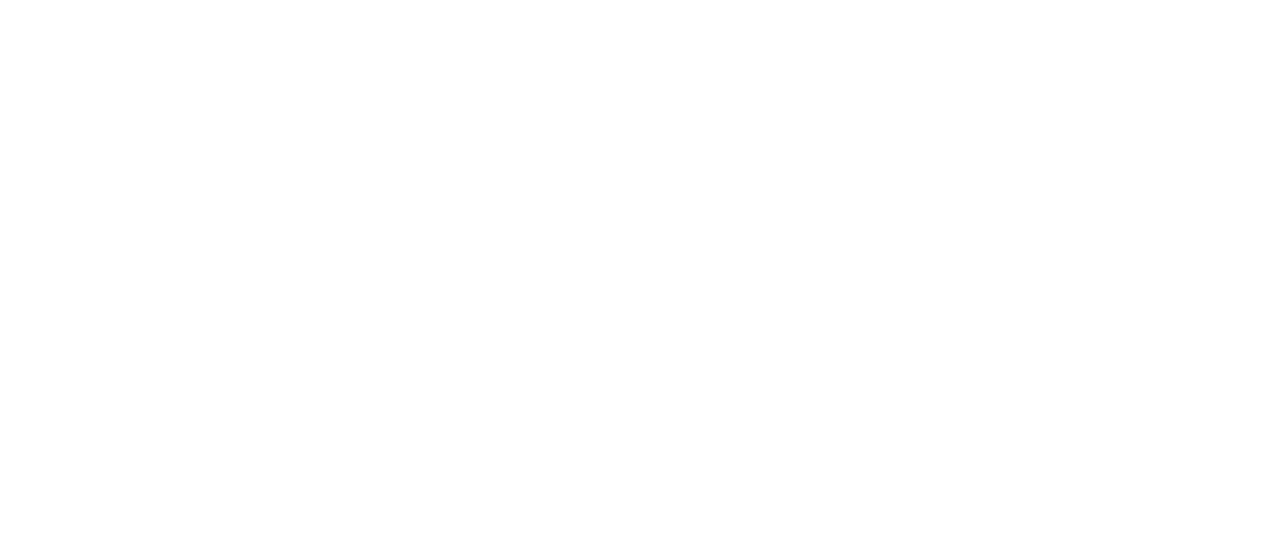
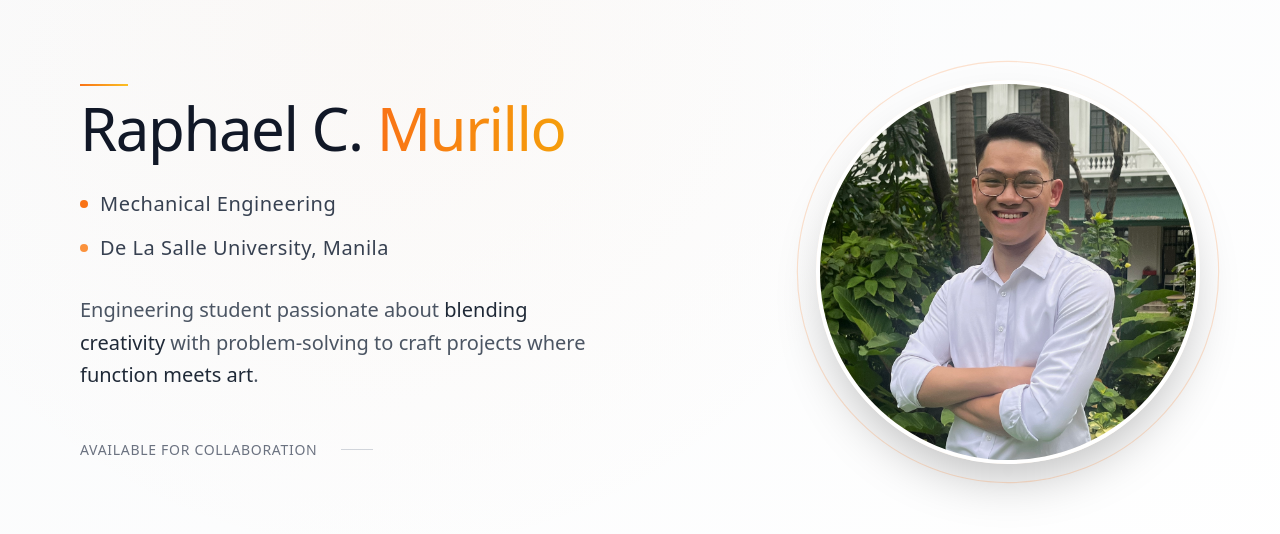
Before and after one commit to megaraph/web-portfolio, a React (Vite) app: page / in a window 1280 px wide. Shown: the part 928-1462 px from the top of the page. Before the commit the page ends 800 px from the top, so only its background shows below. Built offline with nearby package versions, Linux system fonts and the light colour scheme.

Commit message:
feat: about section

```diff
--- a/src/App.tsx
+++ b/src/App.tsx
@@ -1,5 +1,5 @@
 import Hero from "./sections/Hero";
-// import About from "./sections/About";
+import About from "./sections/About";
 // import Projects from "./sections/Projects";
 // import Contact from "./sections/Contact";
 
@@ -7,9 +7,9 @@
     return (
         <div className="min-h-screen">
             <Hero />
-            {/* <About />
-            <Projects />
-            <Contact /> */}
+            <About />
+            {/* <Projects /> */}
+            {/* <Contact /> */}
         </div>
     );
 }
--- a/src/sections/About.tsx
+++ b/src/sections/About.tsx
@@ -0,0 +1,95 @@
+import portrait from "../assets/img/portrait.jpg";
+
+export default function About() {
+    return (
+        <section
+            id="about"
+            className="relative min-h-screen flex items-center justify-center bg-gradient-to-br from-gray-50 to-white dark:from-gray-950 dark:to-black"
+        >
+            {/* Subtle background pattern */}
+            <div className="absolute inset-0 bg-[radial-gradient(circle_at_30%_20%,rgba(251,146,60,0.03),transparent_50%)] dark:bg-[radial-gradient(circle_at_30%_20%,rgba(251,146,60,0.05),transparent_50%)]"></div>
+
+            <div className="relative z-10 max-w-7xl mx-auto px-8 lg:px-12">
+                <div className="grid lg:grid-cols-2 gap-16 lg:gap-24 items-center">
+                    {/* Left Content Column */}
+                    <div className="order-2 lg:order-1 space-y-8">
+                        {/* Name with subtle accent */}
+                        <div className="space-y-3">
+                            <div className="w-12 h-[2px] bg-gradient-to-r from-orange-500 to-amber-400"></div>
+                            <h2 className="text-5xl lg:text-6xl font-light tracking-tight text-gray-900 dark:text-white">
+                                Raphael C.{" "}
+                                <span className="font-medium bg-gradient-to-r from-orange-500 to-amber-500 bg-clip-text text-transparent">
+                                    Murillo
+                                </span>
+                            </h2>
+                        </div>
+
+                        {/* Credentials */}
+                        <div className="space-y-4">
+                            <div className="flex items-center gap-3">
+                                <div className="w-2 h-2 rounded-full bg-orange-500"></div>
+                                <p className="text-xl font-light text-gray-700 dark:text-gray-300 tracking-wide">
+                                    Mechanical Engineering
+                                </p>
+                            </div>
+                            <div className="flex items-center gap-3">
+                                <div className="w-2 h-2 rounded-full bg-orange-400"></div>
+                                <p className="text-xl font-light text-gray-700 dark:text-gray-300 tracking-wide">
+                                    De La Salle University, Manila
+                                </p>
+                            </div>
+                        </div>
+
+                        {/* Description */}
+                        <div className="max-w-lg">
+                            <p className="text-xl leading-relaxed text-gray-600 dark:text-gray-400 font-light">
+                                Engineering student passionate about{" "}
+                                <span className="text-gray-800 dark:text-gray-200 font-normal">
+                                    blending creativity
+                                </span>{" "}
+                                with problem-solving to craft projects where{" "}
+                                <span className="text-gray-800 dark:text-gray-200 font-normal">
+                                    function meets art
+                                </span>
+                                .
+                            </p>
+                        </div>
+
+                        {/* Optional: Call to action or contact info */}
+                        <div className="pt-4">
+                            <div className="flex items-center gap-6 text-sm text-gray-500 dark:text-gray-500 uppercase tracking-wider font-medium">
+                                <span>Available for collaboration</span>
+                                <div className="w-8 h-[1px] bg-gray-300 dark:bg-gray-700"></div>
+                            </div>
+                        </div>
+                    </div>
+
+                    {/* Right Portrait Column */}
+                    <div className="order-1 lg:order-2 flex justify-center lg:justify-end">
+                        <div className="relative group">
+                            {/* Gradient background */}
+                            <div className="absolute -inset-4 bg-gradient-to-br from-orange-500/20 via-amber-500/10 to-orange-600/20 rounded-full blur-2xl opacity-0 group-hover:opacity-100 transition-opacity duration-700"></div>
+
+                            {/* Portrait container */}
+                            <div className="relative">
+                                <div className="absolute inset-0 bg-gradient-to-br from-orange-500/10 to-amber-500/10 rounded-full"></div>
+                                <img
+                                    src={portrait}
+                                    alt="Raphael C. Murillo Portrait"
+                                    className="relative w-80 h-80 lg:w-96 lg:h-96 rounded-full object-cover
+                                             shadow-[0_25px_50px_-12px_rgba(0,0,0,0.25)]
+                                             dark:shadow-[0_25px_50px_-12px_rgba(0,0,0,0.5)]
+                                             border-4 border-white dark:border-gray-800
+                                             transition-transform duration-700 group-hover:scale-[1.02]"
+                                />
+
+                                {/* Subtle ring decoration */}
+                                <div className="absolute inset-0 rounded-full border border-orange-500/20 scale-110"></div>
+                            </div>
+                        </div>
+                    </div>
+                </div>
+            </div>
+        </section>
+    );
+}
--- a/src/styles/globals.css
+++ b/src/styles/globals.css
@@ -23,3 +23,13 @@
     background-size: 200% 200%;
     animation: gradientMove 20s ease infinite;
 }
+
+/* Luxury Typography Tweaks */
+h2 {
+    letter-spacing: -0.02em;
+    line-height: 1.25;
+}
+
+p {
+    line-height: 1.45;
+}
```
Also changed, not shown: src/assets/img/portrait.jpg (added).
